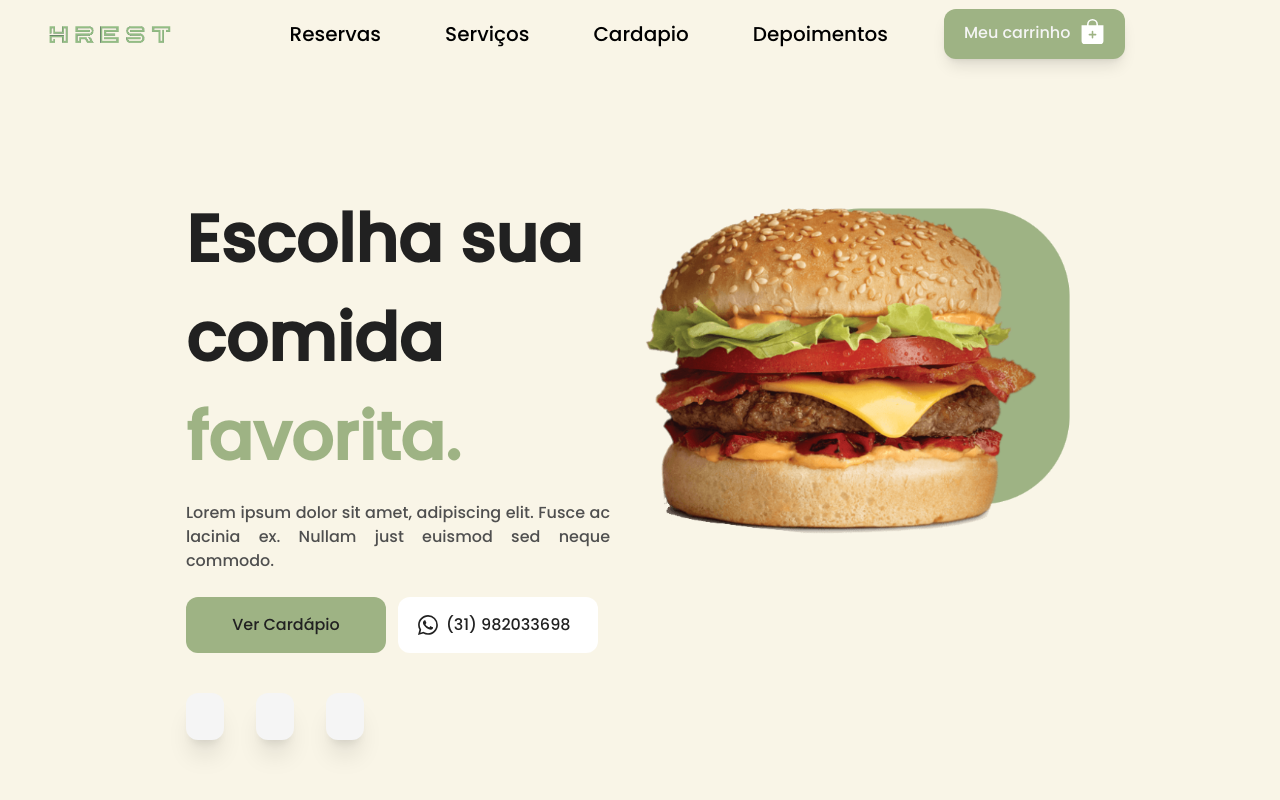
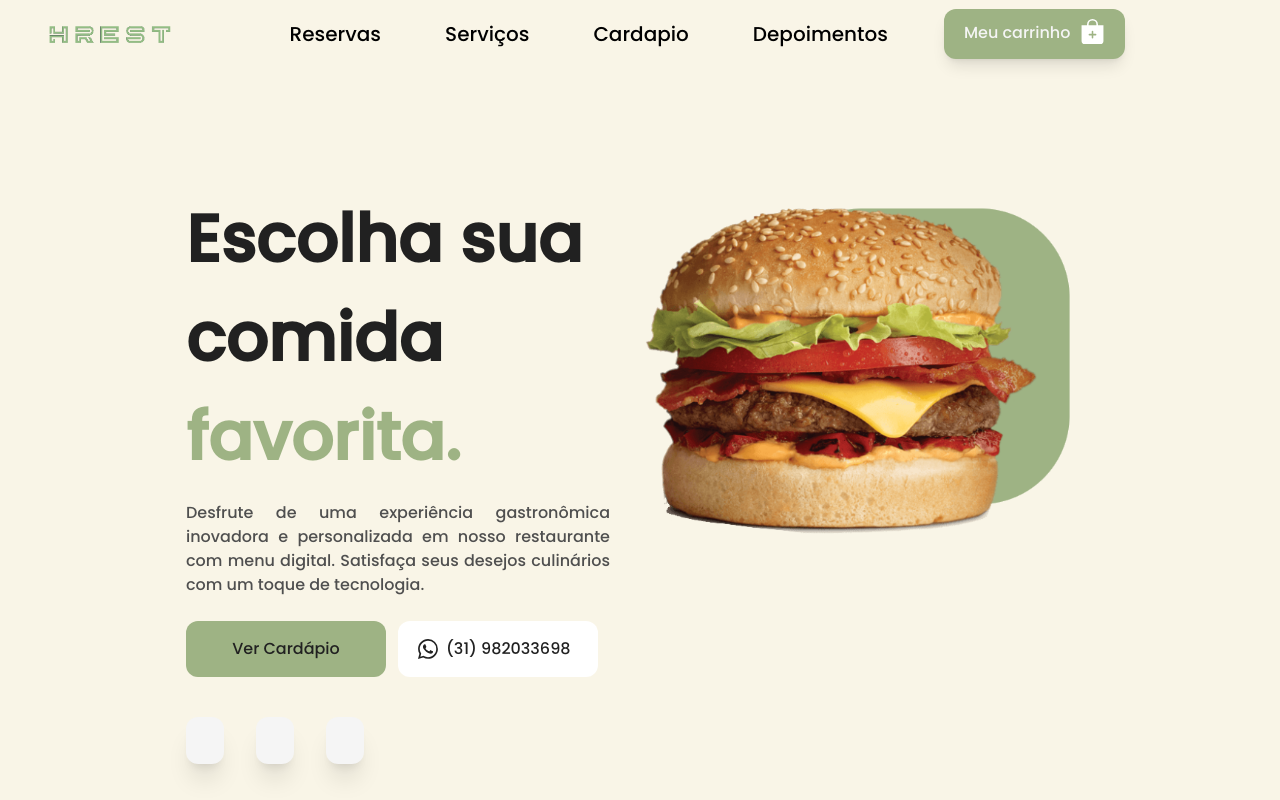
Before and after one commit to hiagoCf19/HRest-React, a React (Vite) app: page /home in a window 1280 px wide. Shown: the top 800 px of the page. Built offline with nearby package versions, Linux system fonts and the light colour scheme; some icons are missing.

Commit message:
Texto adicionado ao banner 10 de outubro

```diff
--- a/src/Components/Banner/BannerLeft.jsx
+++ b/src/Components/Banner/BannerLeft.jsx
@@ -24,7 +24,7 @@ const BannerLeft = () => {
         </b>
 
         <p className="my-3.5 text-[20px]  text-base text-colorText text-justify">
-          Lorem ipsum dolor sit amet, adipiscing elit. Fusce ac lacinia ex. Nullam just euismod  sed neque commodo.
+          Desfrute de uma experiência gastronômica inovadora e personalizada em nosso restaurante com menu digital. Satisfaça seus desejos culinários com um toque de tecnologia.
         </p>
       </div>
       {/*BOTÕES DO BANNER */}
--- a/src/Components/Carrinho/ItemAdicionado.jsx
+++ b/src/Components/Carrinho/ItemAdicionado.jsx
@@ -72,7 +72,7 @@ const ItemAdicionado = () => {
                     <b>{item.nome}</b>
                   </p>
                   <p className="text-colorPrimary sm:text-2xl mb-0">
-                    <b>{`${item.precoUnitario}`}</b>
+                    <b>{`R$ ${item.precoUnitario}`}</b>
                   </p>
                 </div>
                 <div className="flex w-min py-2 ">
```
